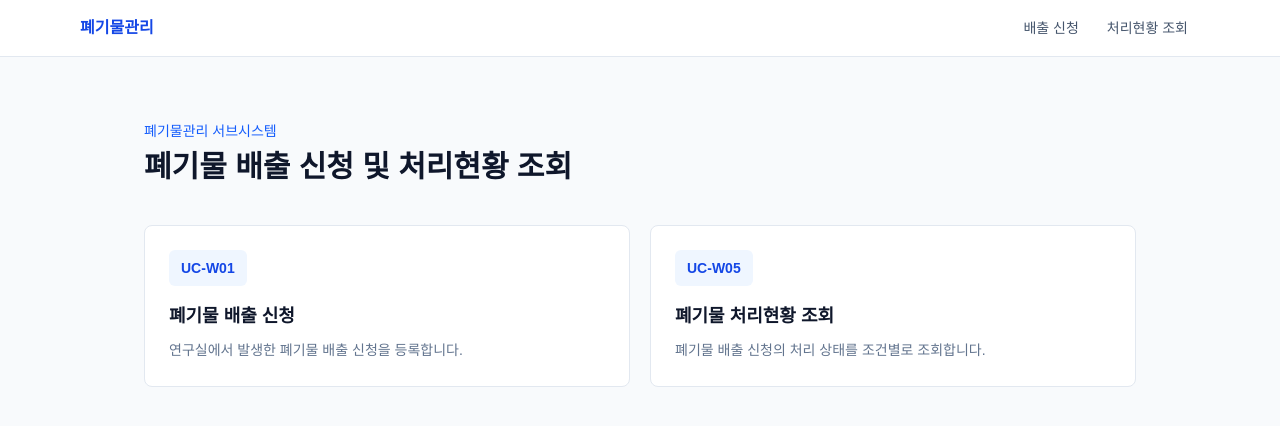
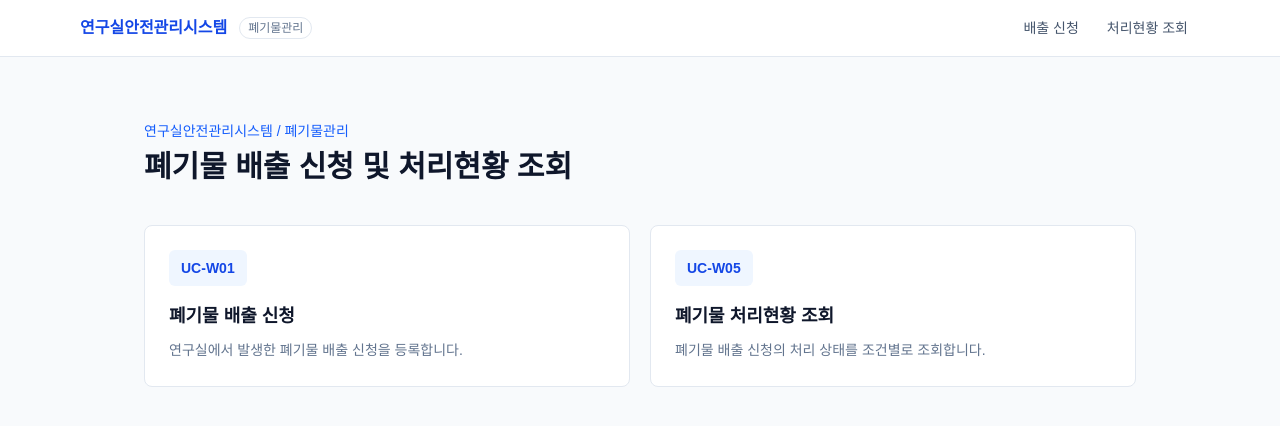
Before and after one commit to chyubi/OOSE_1TEAM, a Next.js app: page / in a window 1280 px wide. Shown: the top 426 px of the page. Built offline with nearby package versions, Linux system fonts and the light colour scheme.

Commit message:
fix(waste): align system branding

```diff
--- a/src/app/layout.tsx
+++ b/src/app/layout.tsx
@@ -14,7 +14,7 @@ const geistMono = Geist_Mono({
 });
 
 export const metadata: Metadata = {
-  title: "폐기물관리 시스템",
+  title: "연구실안전관리시스템",
   description: "UC-W01 폐기물 배출 신청, UC-W05 폐기물 처리현황 조회",
 };
 
@@ -36,9 +36,14 @@ export default function RootLayout({
       <body className="min-h-full bg-slate-50 text-slate-900">
         <header className="sticky top-0 z-50 border-b border-slate-200 bg-white">
           <div className="mx-auto flex h-14 max-w-6xl items-center justify-between px-4">
-            <Link href="/" className="text-base font-bold text-blue-700">
-              폐기물관리
-            </Link>
+            <div className="flex items-center gap-3">
+              <Link href="/" className="text-base font-bold text-blue-700">
+                연구실안전관리시스템
+              </Link>
+              <span className="rounded-full border border-slate-200 px-2 py-0.5 text-xs text-slate-500">
+                폐기물관리
+              </span>
+            </div>
             <nav className="flex items-center gap-1">
               {NAV_ITEMS.map((item) => (
                 <Link
--- a/src/app/page.tsx
+++ b/src/app/page.tsx
@@ -21,7 +21,7 @@ export default function Home() {
       <main className="mx-auto max-w-5xl px-4 py-16">
         <section className="mb-10">
           <p className="mb-2 text-sm font-medium text-blue-600">
-            폐기물관리 서브시스템
+            연구실안전관리시스템 / 폐기물관리
           </p>
           <h1 className="text-3xl font-bold text-slate-900">
             폐기물 배출 신청 및 처리현황 조회
```
Also changed, not shown: 1 other file (tests, documents, lock files or other folders).
